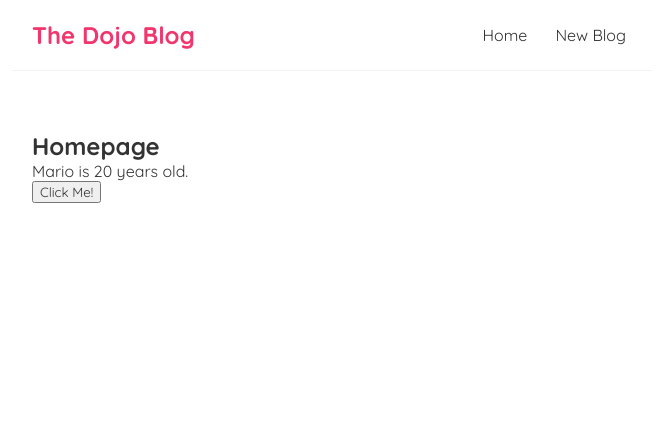
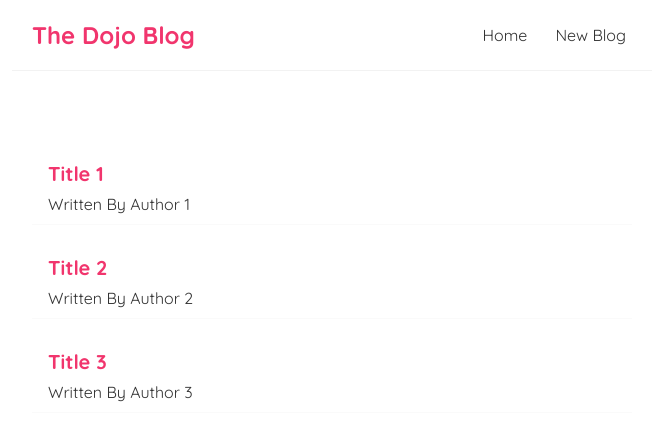
Before and after one commit to pmswami/Blogger, a React (Create React App) app in the folder dojo-blog/: page / in a window 1280 px wide. Shown: the top 440 px of the page, without its empty margins (308-964 px from the left). Built offline with nearby package versions, Linux system fonts and the light colour scheme.

Commit message:
added blog preview page including styles

```diff
--- a/dojo-blog/src/Home.js
+++ b/dojo-blog/src/Home.js
@@ -3,17 +3,23 @@ import { useState } from "react";
 const Home = () => {
 
     // let name = "Mario";
-    const [name, setName] = useState("Mario")
-    const [age, setAGe] = useState(20)
+    // const [name, setName] = useState("Mario")
+    // const [age, setAGe] = useState(20)
+    const [blogs, setblogs] = useState([
+        {title: "Title 1", body:"Body 1", author: "Author 1", id:1},
+        {title: "Title 2", body:"Body 2", author: "Author 2", id:2},
+        {title: "Title 3", body:"Body 3", author: "Author 3", id:3}
+    ])
 
-    const handleClick = (event)=>{
-        // console.log("Hello Ninjas")
-        // console.log("Hello Ninjas", event)
-        // name="Luigi";
-        // console.log(name)
-        if (name==="Yoshi") setName("Mario")
-        else setName("Yoshi")
-    }
+
+    // const handleClick = (event)=>{
+    //     // console.log("Hello Ninjas")
+    //     // console.log("Hello Ninjas", event)
+    //     // name="Luigi";
+    //     // console.log(name)
+    //     if (name==="Yoshi") setName("Mario")
+    //     else setName("Yoshi")
+    // }
 
     // const handleClickAgain = (name, event)=>{
     //     console.log(`Hello ${name}`)
@@ -22,9 +28,17 @@ const Home = () => {
 
     return (
         <div className="home">
-            <h2>Homepage</h2>
+            <div>
+                {blogs.map((blog)=>(
+                    <div className="blog-preview" key={blog.id}>
+                        <h2>{blog.title}</h2>
+                        <p>Written By {blog.author}</p>
+                    </div>
+                ))}
+            </div>
+            {/* <h2>Homepage</h2>
             <p>{name} is {age} years old.</p>
-            <button onClick={handleClick}>Click Me!</button>
+            <button onClick={handleClick}>Click Me!</button> */}
             {/* <button onClick={(event) => {handleClickAgain("Yoshi", event)}}>Click Me!</button> */}
         </div>
     );
--- a/dojo-blog/src/index.css
+++ b/dojo-blog/src/index.css
@@ -33,3 +33,18 @@
   margin: 40px auto;
   padding: 20px;
 }
+
+/* blog previews / list */
+.blog-preview {
+  padding: 10px 16px;
+  margin: 20px 0;
+  border-bottom: 1px solid #fafafa;
+}
+.blog-preview:hover {
+  box-shadow: 1px 3px 5px rgba(0,0,0,0.1);
+}
+.blog-preview h2 {
+  font-size: 20px;
+  color: #f1356d;
+  margin-bottom: 8px;
+}
```
